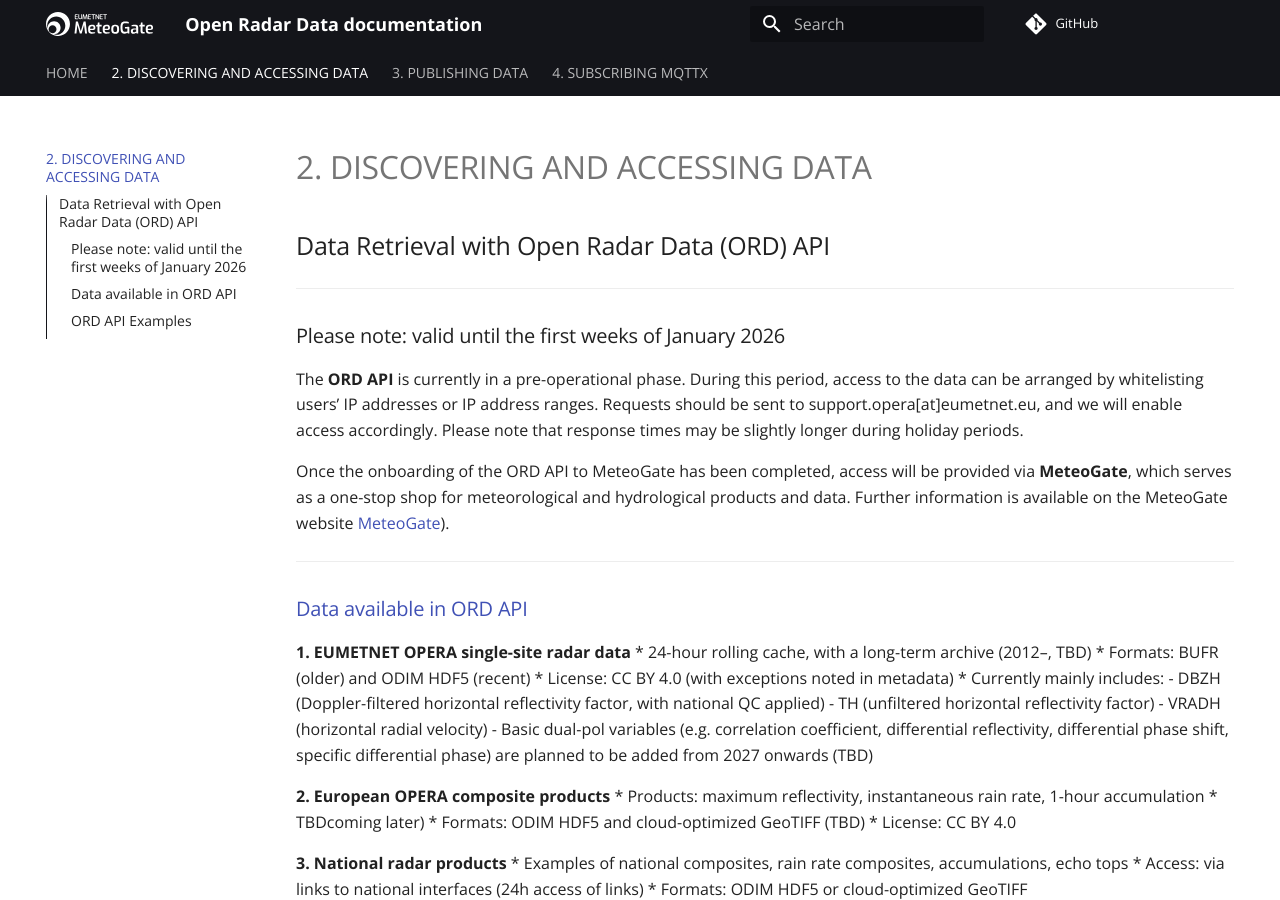
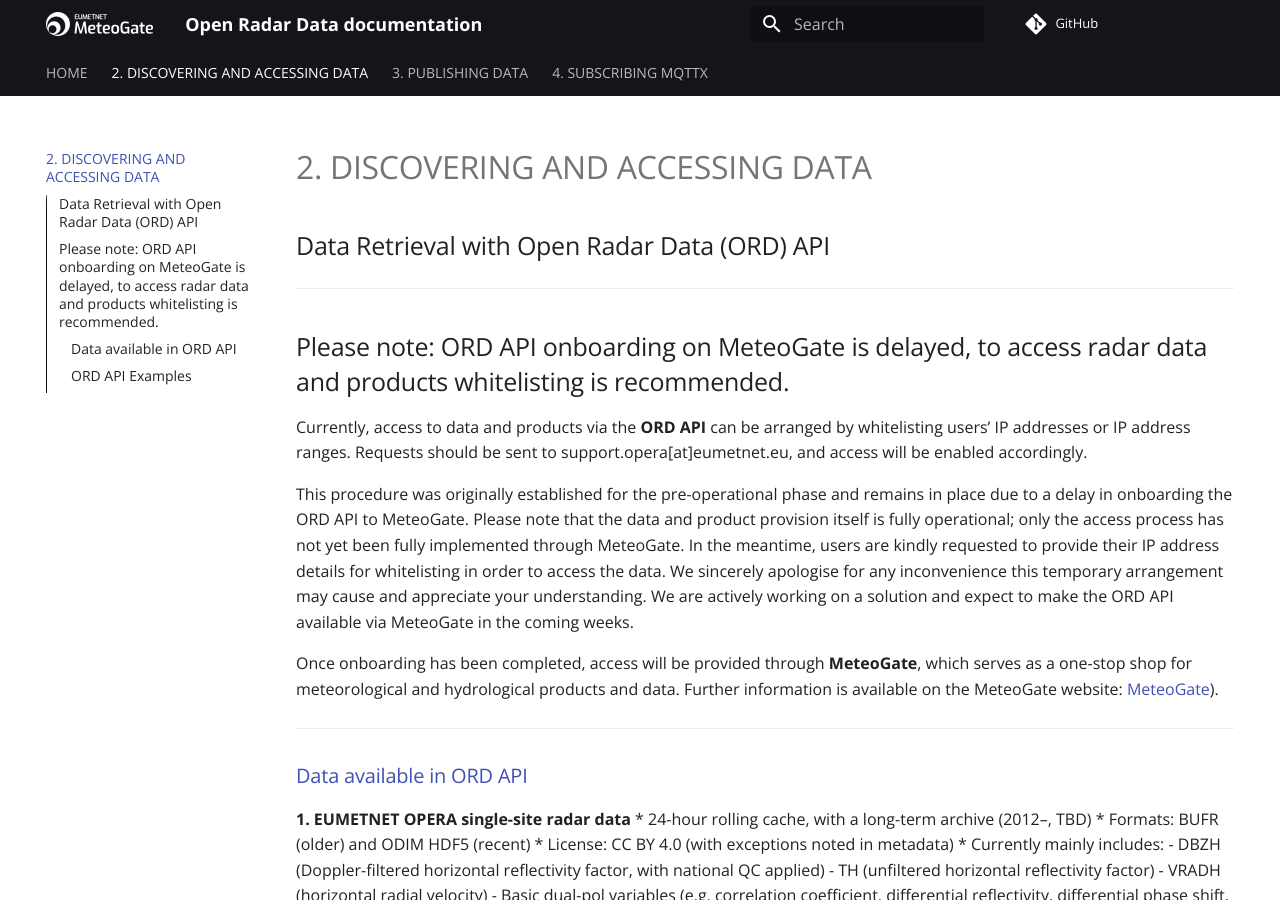
Before and after one commit to EUMETNET/openradardata-documentation, an MkDocs documentation site: the page built from docs/2-ORD-API-discovering-and-accessing-data.md, in a window 1280 px wide and 900 px high. Built offline with MkDocs 1.6.1 and Material for MkDocs 9.7.7, drawn with Linux system fonts in a browser that asks for light colours; comment, search, counter and statistics services are not loaded.

Commit message:
Update 2-ORD-API-discovering-and-accessing-data.md

```diff
--- a/docs/2-ORD-API-discovering-and-accessing-data.md
+++ b/docs/2-ORD-API-discovering-and-accessing-data.md
@@ -1,11 +1,14 @@
 ## Data Retrieval with Open Radar Data (ORD) API
 
 ---
-### Please note: valid until the first weeks of January 2026
+## Please note: ORD API onboarding on MeteoGate is delayed, to access radar data and products whitelisting is recommended.
 
-The **ORD API** is currently in a pre-operational phase. During this period, access to the data can be arranged by whitelisting users’ IP addresses or IP address ranges. Requests should be sent to support.opera[at]eumetnet.eu, and we will enable access accordingly. Please note that response times may be slightly longer during holiday periods.
+Currently, access to data and products via the **ORD API** can be arranged by whitelisting users’ IP addresses or IP address ranges. Requests should be sent to support.opera[at]eumetnet.eu, and access will be enabled accordingly.
 
-Once the onboarding of the ORD API to MeteoGate has been completed, access will be provided via **MeteoGate**, which serves as a one-stop shop for meteorological and hydrological products and data. Further information is available on the MeteoGate website [MeteoGate](https://meteogate.eu/)).
+This procedure was originally established for the pre-operational phase and remains in place due to a delay in onboarding the ORD API to MeteoGate. Please note that the data and product provision itself is fully operational; only the access process has not yet been fully implemented through MeteoGate. In the meantime, users are kindly requested to provide their IP address details for whitelisting in order to access the data. We sincerely apologise for any inconvenience this temporary arrangement may cause and appreciate your understanding. We are actively working on a solution and expect to make the ORD API available via MeteoGate in the coming weeks.
+
+Once onboarding has been completed, access will be provided through **MeteoGate**, which serves as a one-stop shop for meteorological and hydrological products and data. Further information is available on the MeteoGate website:  [MeteoGate](https://meteogate.eu/)).
+
 
 ---
 
```
